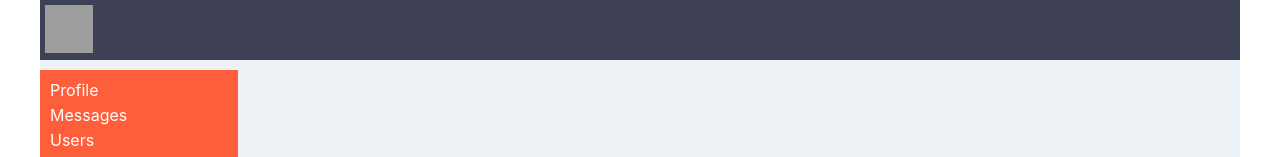
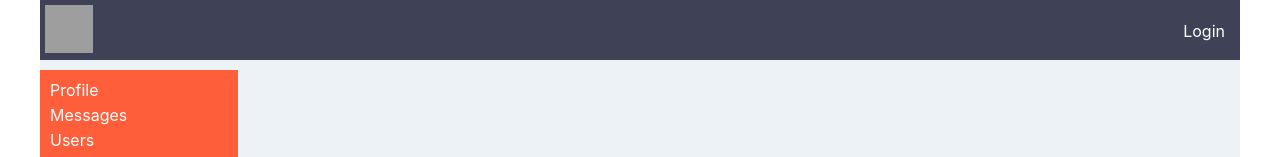
Before and after one commit to zabolotskyi/social-network, a React (Create React App) app: page / in a window 1280 px wide. Shown: the top 157 px of the page. Built offline with nearby package versions, Linux system fonts and the light colour scheme; no server answers; grey boxes are pictures that could not be loaded.

Commit message:
Added login info.

```diff
--- a/package.json
+++ b/package.json
@@ -2,7 +2,7 @@
   "name": "samurai",
   "version": "0.1.0",
   "private": true,
-  "homepage": "home",
+  "homepage": "profile",
   "dependencies": {
     "@testing-library/jest-dom": "^4.2.4",
     "@testing-library/react": "^9.5.0",
--- a/src/App.js
+++ b/src/App.js
@@ -1,7 +1,7 @@
 import React from 'react';
 import { Route } from 'react-router-dom';
 
-import Header from './containers/Header/Header';
+import HeaderContainer from './containers/Header/HeaderContainer';
 import MessagesContainer from './containers/Messages/MessagesContainer';
 import Music from './containers/Music/Music';
 import Navbar from './containers/Navbar/Navbar';
@@ -14,10 +14,10 @@ import './App.css';
 
 const App = () => (
   <div className="app-wrapper">
-    <Header />
+    <HeaderContainer />
     <Navbar />
     <div className="app-wrapper-content">
-      <Route path="/profile" render={() => <ProfileContainer />} />
+      <Route path="/profile/:id?" render={() => <ProfileContainer />} />
       <Route exact path="/messages" render={() => <MessagesContainer />} />
       <Route path="/users" render={() => <UsersContainer />} />
       <Route path="/news" component={News} />
--- a/src/containers/Header/Header.jsx
+++ b/src/containers/Header/Header.jsx
@@ -1,10 +1,17 @@
 import React from 'react';
+import { NavLink } from 'react-router-dom';
 
 import styles from './Header.module.css';
 
-const Header = () => (
+const Header = props => (
   <header className={styles.header}>
-    <img alt="logo" src="https://dcassetcdn.com/design_img/1559024/551167/551167_7840631_1559024_911ff84c_image.png" />
+    <div>
+      <img alt="logo" src="https://dcassetcdn.com/design_img/1559024/551167/551167_7840631_1559024_911ff84c_image.png" />
+    </div>
+    <div className={styles.login}>
+      {props.isLoggedIn ? `Hi, ${props.login}!` : <NavLink to="google.com">Login</NavLink>}
+    </div>
+
   </header>
 );
 
--- a/src/containers/Header/Header.module.css
+++ b/src/containers/Header/Header.module.css
@@ -1,5 +1,7 @@
 .header {
   grid-area: header;
+  display: grid;
+  grid-template-columns: 1fr 1fr;
   background: #3f4257;
 }
 
@@ -8,3 +10,15 @@
   height: 48px;
   padding: 5px;
 }
+
+.login {
+  align-self: center;
+  justify-self: end;
+  padding-right: 15px;
+  color: #ffffff;
+}
+
+.login a {
+  text-decoration: none;
+  color: #ffffff;
+}
--- /dev/null
+++ b/src/containers/Header/HeaderContainer.jsx
@@ -0,0 +1,38 @@
+import * as axios from 'axios';
+import React from 'react';
+import { connect } from 'react-redux';
+
+import Header from './Header';
+
+import { setAuthUserData } from '../../redux/authReducer';
+
+class HeaderContainer extends React.Component {
+
+  componentDidMount() {
+    axios.get('https://social-network.samuraijs.com/api/1.0/auth/me', { withCredentials: true })
+      .then(res => {
+        if (res.data.resultCode === 0) {
+          this.props.setAuthUserData(res.data.data);
+        }
+      });
+    axios.post('https://social-network.samuraijs.com/api/1.0/follow/9157')
+      .then(res => {
+        console.log(res);
+      });
+    }
+
+  render() {
+    return <Header {...this.props} />
+  }
+}
+
+const mapStateToProps = state => ({
+  isLoggedIn: state.auth.isLoggedIn,
+  login: state.auth.login
+});
+
+const mapDispatchToProps = ({
+  setAuthUserData
+});
+
+export default connect(mapStateToProps, mapDispatchToProps)(HeaderContainer);
--- a/src/containers/Profile/ProfileContainer.jsx
+++ b/src/containers/Profile/ProfileContainer.jsx
@@ -1,6 +1,8 @@
 import * as axios from 'axios';
 import React from 'react';
 import { connect } from 'react-redux';
+import { withRouter } from 'react-router';
+import { compose } from 'redux';
 
 import Profile from './Profile';
 
@@ -10,7 +12,8 @@ class ProfileContainer extends React.Component {
 
   componentDidMount() {
     this.props.setIsFetching(true);
-    axios.get('https://social-network.samuraijs.com/api/1.0/profile/2')
+    const userId = this.props.match.params.id ? this.props.match.params.id : '9096';
+    axios.get(`https://social-network.samuraijs.com/api/1.0/profile/${userId}`)
       .then(res => {
         this.props.setIsFetching(false);
         this.props.setUserProfile(res.data);
@@ -33,4 +36,7 @@ const mapDispatchToProps = {
   setIsFetching
 };
 
-export default connect(mapStateToProps, mapDispatchToProps)(ProfileContainer);
+export default compose(
+  withRouter,
+  connect(mapStateToProps, mapDispatchToProps)
+)(ProfileContainer);
--- /dev/null
+++ b/src/redux/authReducer.js
@@ -0,0 +1,29 @@
+const SET_AUTH_USER_DATA = 'auth/SET_AUTH_USER_DATA';
+
+const initialState = {
+  id: null,
+  login: null,
+  email: null,
+  isLoggedIn: false
+};
+
+const authReducer = (state = initialState, action) => {
+  switch (action.type) {
+    case SET_AUTH_USER_DATA:
+      return {
+        ...state,
+        ...action.payload.authUserData,
+        isLoggedIn: true
+      };
+
+    default:
+      return state;
+  }
+};
+
+export const setAuthUserData = authUserData => ({
+  type: SET_AUTH_USER_DATA,
+  payload: { authUserData }
+});
+
+export default authReducer;
--- a/src/redux/reduxStore.js
+++ b/src/redux/reduxStore.js
@@ -1,11 +1,13 @@
 import { combineReducers, createStore } from 'redux';
 
+import authReducer from './authReducer';
 import messagesReducer from './messagesReducer';
 import profileReducer from './profileReducer';
 import usersReducer from './usersReducer';
 
 
 const reducers = combineReducers({
+  auth: authReducer,
   profile: profileReducer,
   messages: messagesReducer,
   users: usersReducer
```
